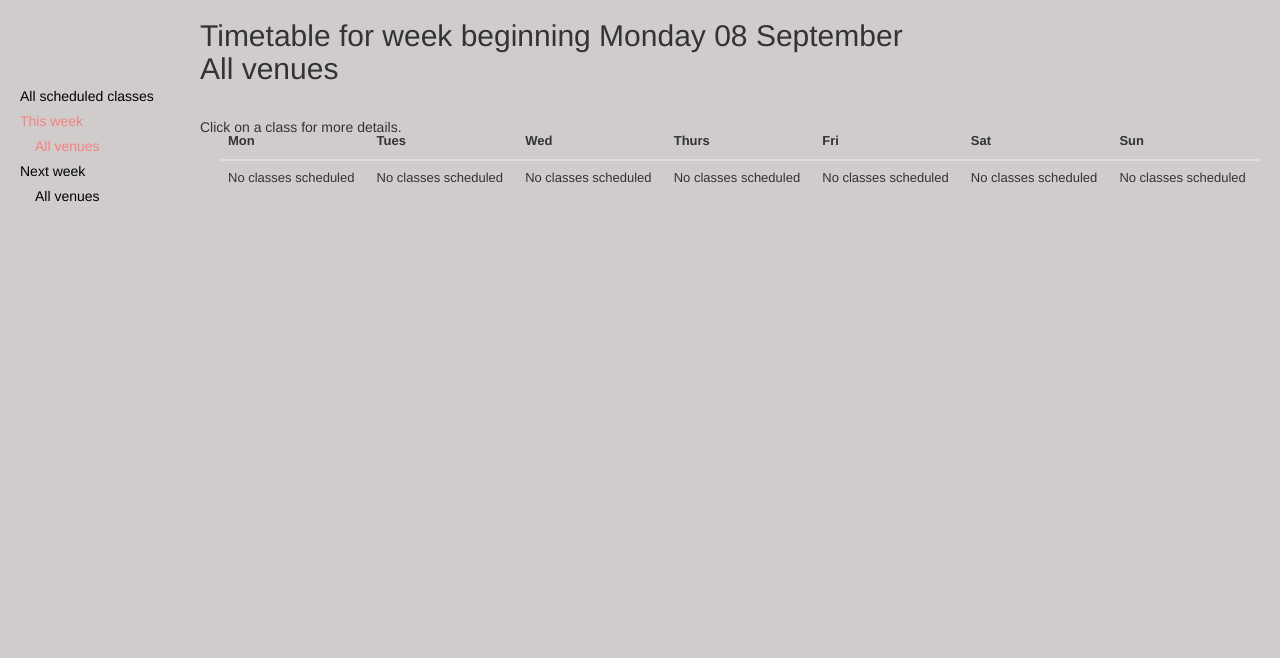
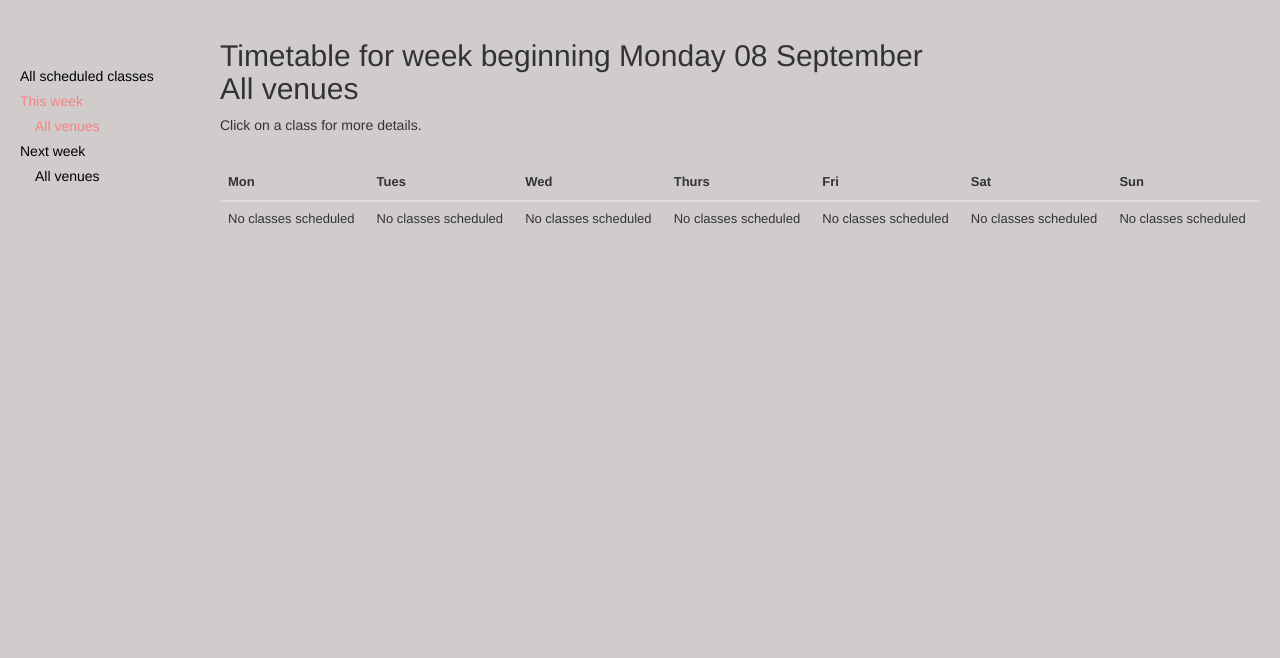
Before and after one commit to rebkwok/sunshine, a Django app: page /this_week in a window 1280 px wide. Shown: the part 51-709 px from the top of the page. Run offline with Django 3.2, Linux system fonts and the light colour scheme; data that the repository does not hold is empty; parts of the project's set-up code (start-up, migrations or seed data) failed here and were passed over; some libraries are stand-ins or nearby versions.

Commit message:
Fixed problem with table layout on timetable page

```diff
--- a/polefit/website/templates/website/weekly_table.html
+++ b/polefit/website/templates/website/weekly_table.html
@@ -43,19 +43,17 @@
 
         <!-- Page content -->
         <div id="page-content-wrapper">
-            <div class="content-header">
+            <!-- Keep all page content within the page-content inset div! -->
+
+            <div class="page-content inset">
+                <div>
                 <h2>
                     <a id="menu-toggle" href="#" class="btn btn-default"><i class="icon-reorder"></i></a>
                     Timetable for week beginning {{ start|date:"l d F"}}</br>
                     {% if venue_id == "all" %} All venues {% else %} Venue: {{ venue_id.venue }} {% endif %}
                 </h2>
                 <p>Click on a class for more details.</p>
-
-            </div>
-            <!-- Keep all page content within the page-content inset div! -->
-
-
-            <div class="page-content inset">
+                </div>
                 <div class="table-responsive">
                     </br>
                     <table class="table">
```
